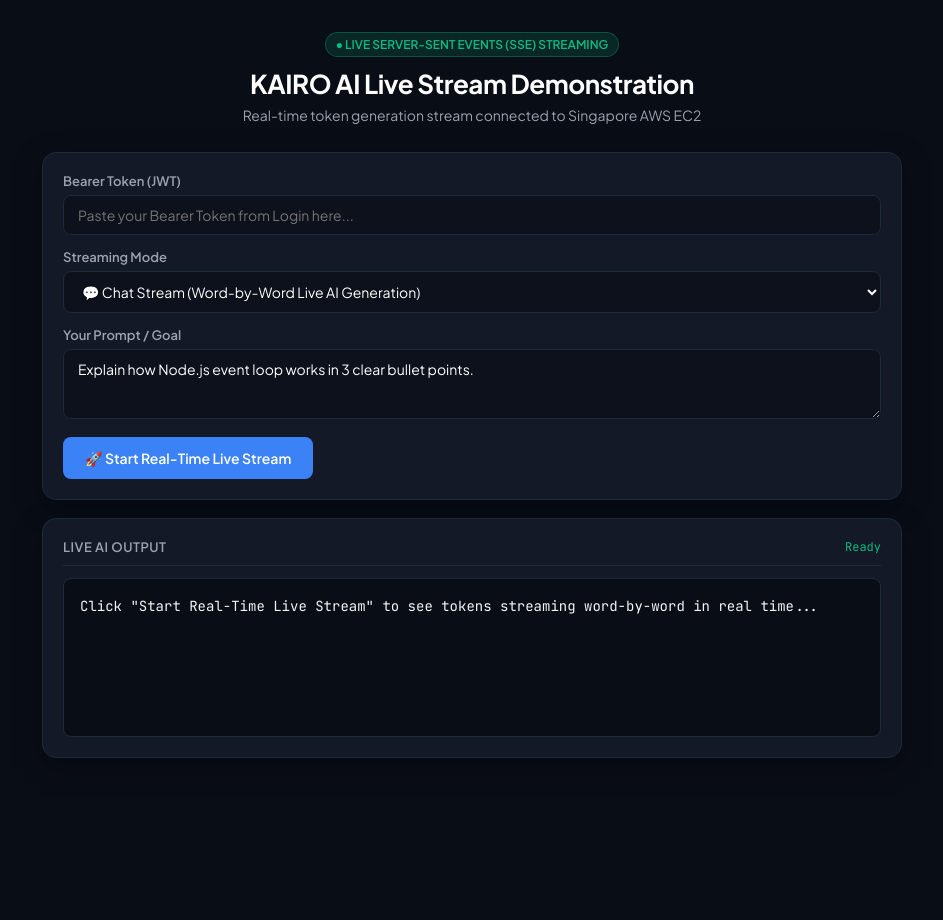
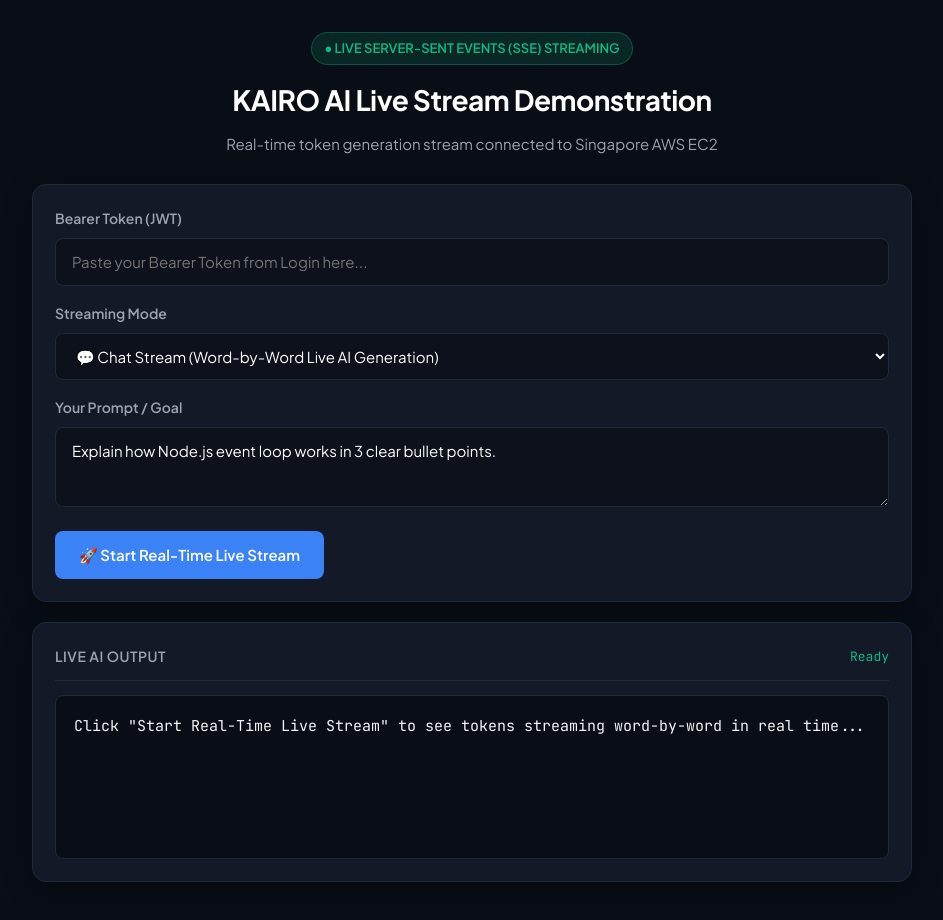
Before and after one commit to SENGMEY7777/SMAgen, a website: page public/stream.html in a window 1280 px wide. Shown: the whole page, without its empty margins (168-1111 px from the left). Before the commit the page ends 808 px from the top, so only its background shows below. Drawn offline with Linux system fonts and the light colour scheme.

Commit message:
style(ui): update typography to 16px body and 1.65 line-height standard

```diff
--- a/public/stream.html
+++ b/public/stream.html
@@ -18,28 +18,28 @@
       --accent: #10b981;
     }
     * { box-sizing: border-box; margin: 0; padding: 0; font-family: 'Plus Jakarta Sans', sans-serif; }
-    body { background: var(--bg); color: var(--text); padding: 32px 16px; min-height: 100vh; display: flex; flex-direction: column; align-items: center; }
-    .container { width: 100%; max-width: 860px; }
+    body { background: var(--bg); color: var(--text); padding: 32px 16px; min-height: 100vh; display: flex; flex-direction: column; align-items: center; font-size: 16px; line-height: 1.65; }
+    .container { width: 100%; max-width: 880px; }
     header { text-align: center; margin-bottom: 28px; }
-    header h1 { font-size: 26px; font-weight: 700; color: #fff; margin-bottom: 6px; letter-spacing: -0.5px; }
-    header p { color: var(--text-muted); font-size: 14px; }
-    .badge { display: inline-block; background: rgba(16,185,129,0.15); color: var(--accent); padding: 4px 10px; border-radius: 9999px; font-size: 12px; font-weight: 600; margin-bottom: 10px; border: 1px solid rgba(16,185,129,0.3); }
-    .card { background: var(--card); border: 1px solid var(--border); border-radius: 14px; padding: 20px; margin-bottom: 18px; box-shadow: 0 8px 30px rgba(0,0,0,0.3); }
-    .field { margin-bottom: 14px; }
-    .field label { display: block; font-size: 13px; font-weight: 600; margin-bottom: 6px; color: var(--text-muted); }
-    input, textarea, select { width: 100%; background: #0c111c; border: 1px solid var(--border); border-radius: 8px; padding: 10px 14px; color: #fff; font-size: 14px; outline: none; transition: border-color 0.2s; }
+    header h1 { font-size: 28px; font-weight: 700; color: #fff; margin-bottom: 8px; letter-spacing: -0.5px; }
+    header p { color: var(--text-muted); font-size: 15px; line-height: 1.6; }
+    .badge { display: inline-block; background: rgba(16,185,129,0.15); color: var(--accent); padding: 5px 12px; border-radius: 9999px; font-size: 13px; font-weight: 600; margin-bottom: 12px; border: 1px solid rgba(16,185,129,0.3); }
+    .card { background: var(--card); border: 1px solid var(--border); border-radius: 14px; padding: 22px; margin-bottom: 20px; box-shadow: 0 8px 30px rgba(0,0,0,0.3); }
+    .field { margin-bottom: 16px; }
+    .field label { display: block; font-size: 14px; font-weight: 600; margin-bottom: 8px; color: var(--text-muted); }
+    input, textarea, select { width: 100%; background: #0c111c; border: 1px solid var(--border); border-radius: 8px; padding: 12px 16px; color: #fff; font-size: 15px; line-height: 1.5; outline: none; transition: border-color 0.2s; }
     input:focus, textarea:focus, select:focus { border-color: var(--primary); }
-    textarea { resize: vertical; min-height: 70px; font-family: inherit; }
-    .row { display: flex; gap: 12px; }
-    button { background: var(--primary); color: #fff; border: none; border-radius: 8px; padding: 12px 22px; font-size: 14px; font-weight: 600; cursor: pointer; transition: background 0.2s; display: flex; align-items: center; justify-content: center; gap: 8px; }
+    textarea { resize: vertical; min-height: 80px; font-family: inherit; }
+    .row { display: flex; gap: 14px; }
+    button { background: var(--primary); color: #fff; border: none; border-radius: 8px; padding: 14px 24px; font-size: 15px; font-weight: 600; cursor: pointer; transition: background 0.2s; display: flex; align-items: center; justify-content: center; gap: 8px; }
     button:hover { background: var(--primary-hover); }
     button:disabled { opacity: 0.5; cursor: not-allowed; }
-    .output-card { min-height: 240px; display: flex; flex-direction: column; }
-    .output-header { display: flex; justify-content: space-between; align-items: center; margin-bottom: 12px; padding-bottom: 10px; border-bottom: 1px solid var(--border); }
-    .output-title { font-size: 13px; font-weight: 600; color: var(--text-muted); text-transform: uppercase; letter-spacing: 0.5px; }
-    .stats { font-size: 12px; font-family: 'JetBrains Mono', monospace; color: var(--accent); }
-    .stream-box { flex: 1; background: #090d16; border: 1px solid var(--border); border-radius: 8px; padding: 16px; font-family: 'JetBrains Mono', monospace; font-size: 14px; line-height: 1.6; white-space: pre-wrap; overflow-y: auto; max-height: 480px; }
-    .cursor { display: inline-block; width: 8px; height: 16px; background: var(--primary); margin-left: 3px; vertical-align: middle; animation: blink 1s infinite; }
+    .output-card { min-height: 260px; display: flex; flex-direction: column; }
+    .output-header { display: flex; justify-content: space-between; align-items: center; margin-bottom: 14px; padding-bottom: 12px; border-bottom: 1px solid var(--border); }
+    .output-title { font-size: 14px; font-weight: 600; color: var(--text-muted); text-transform: uppercase; letter-spacing: 0.5px; }
+    .stats { font-size: 13px; font-family: 'JetBrains Mono', monospace; color: var(--accent); }
+    .stream-box { flex: 1; background: #090d16; border: 1px solid var(--border); border-radius: 8px; padding: 18px; font-family: 'JetBrains Mono', monospace; font-size: 15px; line-height: 1.65; white-space: pre-wrap; overflow-y: auto; max-height: 520px; }
+    .cursor { display: inline-block; width: 8px; height: 18px; background: var(--primary); margin-left: 3px; vertical-align: middle; animation: blink 1s infinite; }
     @keyframes blink { 0%, 50% { opacity: 1; } 51%, 100% { opacity: 0; } }
   </style>
 </head>
```
